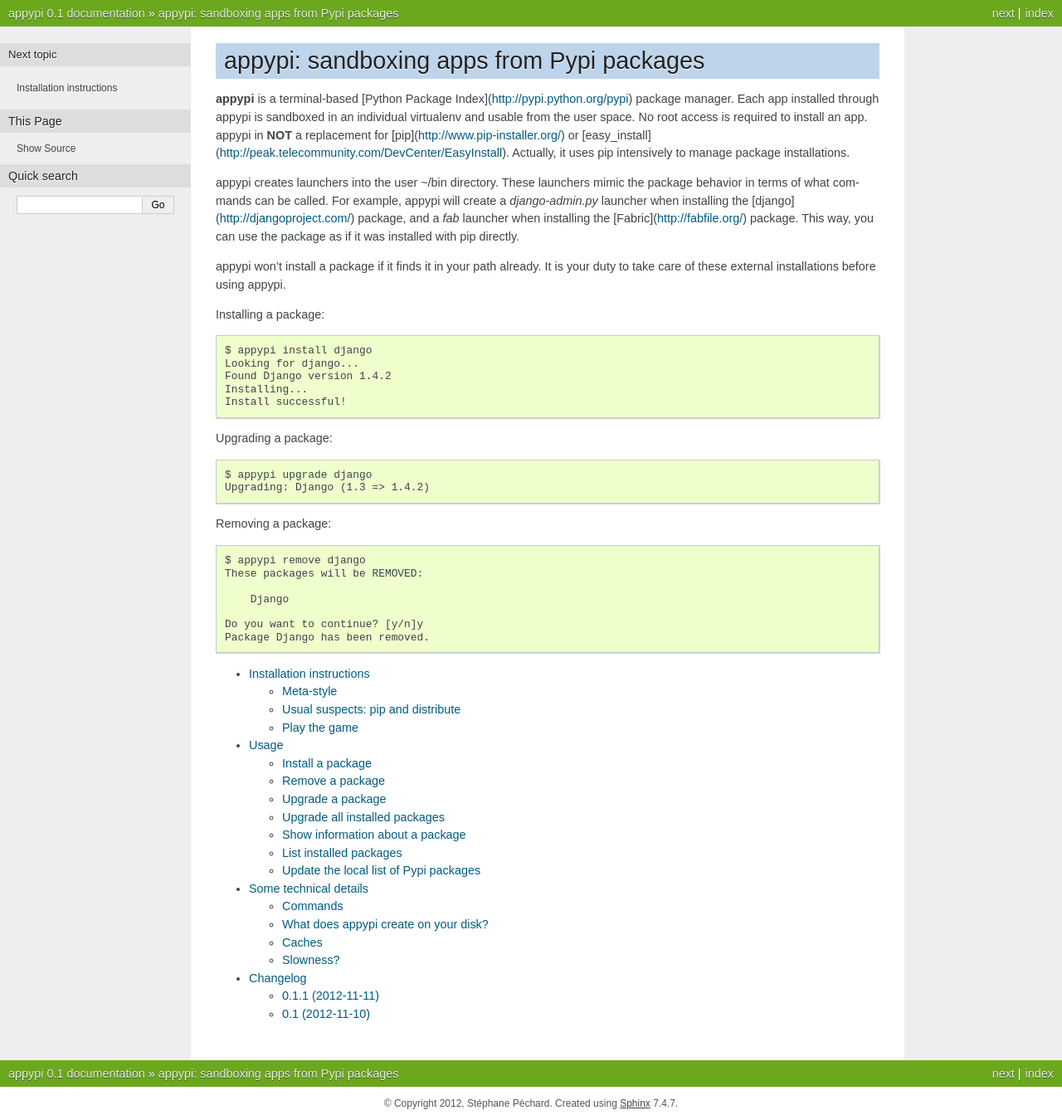
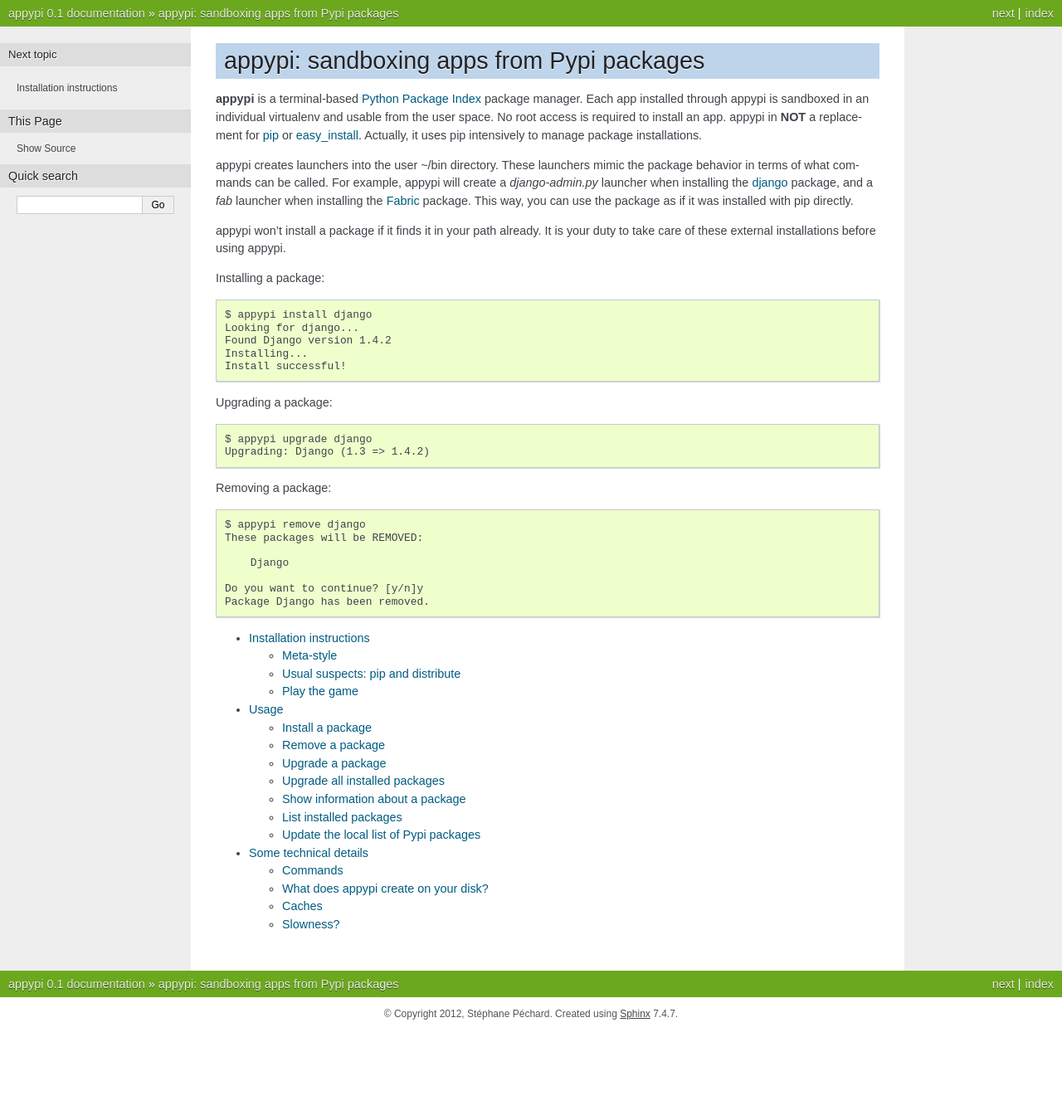
Before and after one commit to stephanepechard/appypi, a Sphinx documentation site: the page built from docs/index.rst, in a window 1280 px wide. Shown: the whole page at 83% size. Built offline with Sphinx 7.4.7, drawn with Linux system fonts in a browser that asks for light colours; after the commit the page ends 1242 px from its top, so only the background shows below that.

Commit message:
version 0.1.2

```diff
--- a/appypi/__init__.py
+++ b/appypi/__init__.py
@@ -1,4 +1,4 @@
 # -*- coding: utf-8 -*-
 """ Common stuff. """
 
-__version__ = '0.1.1'
+__version__ = '0.1.2'
--- a/docs/changelog.rst
+++ b/docs/changelog.rst
@@ -1,14 +1 @@
-.. _changelog-label:
-
-Changelog
-=========
-
-0.1.1 (2012-11-11)
-------------------
-* fix erroneous MANIFEST
-
-
-0.1 (2012-11-10)
-----------------
-
-* Initial release
+../CHANGES.txt
--- a/docs/index.rst
+++ b/docs/index.rst
@@ -2,19 +2,19 @@
 
 appypi: sandboxing apps from Pypi packages
 ==========================================
-**appypi** is a terminal-based [Python Package
-Index](http://pypi.python.org/pypi) package manager.
+**appypi** is a terminal-based `Python Package
+Index <http://pypi.python.org/pypi>`_ package manager.
 Each app installed through appypi is sandboxed in an individual virtualenv
 and usable from the user space. No root access is required to install an app.
-appypi in **NOT** a replacement for [pip](http://www.pip-installer.org/)
-or [easy_install](http://peak.telecommunity.com/DevCenter/EasyInstall).
+appypi in **NOT** a replacement for `pip <http://www.pip-installer.org/>`_
+or `easy_install <http://peak.telecommunity.com/DevCenter/EasyInstall>`_.
 Actually, it uses pip intensively to manage package installations.
 
 appypi creates launchers into the user ~/bin directory. These launchers mimic
 the package behavior in terms of what commands can be called. For example,
 appypi will create a *django-admin.py* launcher when installing the
-[django](http://djangoproject.com/) package, and a *fab* launcher when
-installing the [Fabric](http://fabfile.org/) package.
+`django <http://djangoproject.com/>`_ package, and a *fab* launcher when
+installing the `Fabric <http://fabfile.org/>`_ package.
 This way, you can use the package as if it was installed with pip directly.
 
 appypi won't install a package if it finds it in your path already. It is
--- a/docs/usage.rst
+++ b/docs/usage.rst
@@ -64,7 +64,7 @@ Show information about a package
 
 This prints details found on Pypi about the installed version of the package.
 The full description is printed, so it may be a bit verbose.
-For example, for the Projy_ package:
+For example, for the `Projy <http://pypi.python.org/pypi/Projy/0.2>`_ package:
 
 .. code-block:: python
     :linenos:
--- a/setup.py
+++ b/setup.py
@@ -18,6 +18,7 @@ setup(name='appypi',
       license='GNU General Public License v3 (GPLv3)',
       long_description=open(join(dirname(__file__), 'README.md')).read(),
       scripts=['bin/appypi'],
+      install_requires=['blessings', 'fabric', 'sqlalchemy'],
       tests_require=['nose'],
       include_package_data=True,
       classifiers=[
```
Also changed, not shown: other parts of docs/usage.rst (+0 -3 lines), CHANGES.txt (+14 -1 lines), README.md (+3 -3 lines), docs/install.rst (+7 -7 lines), docs/technical.rst (+8 -11 lines), 2 other files.
